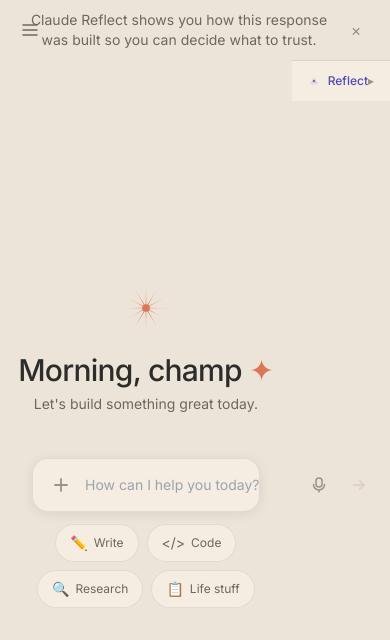
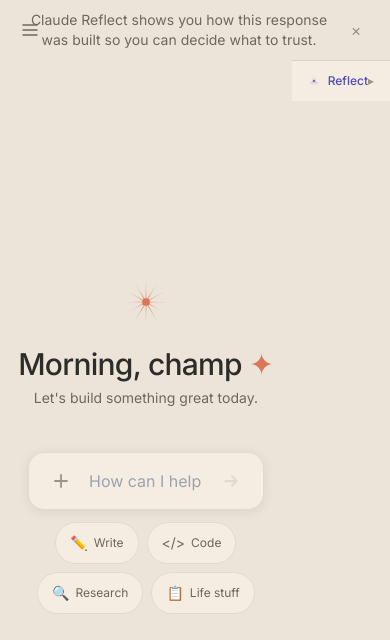
Before and after one commit to amanav050/claude-reflect, a React (Vite) app: page / in a window 390 px wide. Shown: the top 640 px of the page. Built offline with nearby package versions, Linux system fonts and the light colour scheme.

Commit message:
Mobile-friendly input bar

```diff
--- a/src/components/Layout/InputBar.jsx
+++ b/src/components/Layout/InputBar.jsx
@@ -1,51 +1,19 @@
 import { useState, useRef, useEffect } from 'react'
 
-const CATEGORY_CHIPS = [
-  { id: 'write', label: 'Write', icon: '✏️' },
-  { id: 'code', label: 'Code', icon: '</>' },
-  { id: 'research', label: 'Research', icon: '🔍' },
-  { id: 'life', label: 'Life stuff', icon: '📋' },
+const CATEGORIES = [
+  { label: 'Write', icon: '✏️', key: 'write' },
+  { label: 'Code', icon: '</>', key: 'code' },
+  { label: 'Research', icon: '🔍', key: 'research' },
+  { label: 'Life stuff', icon: '📋', key: 'life' },
 ]
-
 const SUB_CHIPS = {
-  write: [
-    'Draft a LinkedIn post about...',
-    'Write a cold email to...',
-    'Help me write a cover letter for...',
-    'Create a blog post on...',
-  ],
-  code: [
-    'Debug this error: ',
-    'Build a React component that...',
-    'Explain this code: ',
-    'Review my code for...',
-  ],
-  research: [
-    'Compare the pros and cons of...',
-    'Summarize the latest on...',
-    'What should I know before...',
-    'Break down how... works',
-  ],
-  life: [
-    'Plan a weekly routine for...',
-    'Help me decide between...',
-    'Create a budget for...',
-    'Write a message to...',
-  ],
+  write: ['Draft a LinkedIn post about...', 'Write a cold email to...', 'Help me write a cover letter for...', 'Create a blog post on...'],
+  code: ['Debug this error: ', 'Build a React component that...', 'Explain this code: ', 'Review my code for...'],
+  research: ['Compare the pros and cons of...', 'Summarize the latest on...', 'What should I know before...', 'Break down how... works'],
+  life: ['Plan a weekly routine for...', 'Help me decide between...', 'Create a budget for...', 'Write a message to...'],
 }
 
-const chipButtonClass =
-  'flex items-center gap-1.5 px-3.5 py-2 rounded-full text-xs transition-all duration-200 hover:scale-[1.03]'
-
-const chipButtonStyle = {
-  backgroundColor: 'var(--color-bg-card)',
-  color: 'var(--color-text-secondary)',
-  border: '1px solid var(--color-border)',
-}
-
-/* Check if browser supports Web Speech API */
-const SpeechRecognition =
-  typeof window !== 'undefined'
+const SpeechRecognition = typeof window !== 'undefined'
   ? window.SpeechRecognition || window.webkitSpeechRecognition
   : null
 
@@ -56,44 +24,41 @@
   const recognitionRef = useRef(null)
   const inputRef = useRef(null)
 
-  /* ── Voice recognition setup ── */
   useEffect(() => {
     if (!SpeechRecognition) return
-
-    const recognition = new SpeechRecognition()
-    recognition.continuous = false
-    recognition.interimResults = false
-    recognition.lang = 'en-US'
-
-    recognition.onresult = (event) => {
-      const transcript = event.results[0][0].transcript
+    try {
+      const r = new SpeechRecognition()
+      r.continuous = false
+      r.interimResults = false
+      r.lang = 'en-US'
+      r.onresult = (e) => {
+        const transcript = e.results[0][0].transcript
         setText((prev) => (prev ? prev + ' ' + transcript : transcript))
         setIsListening(false)
       }
-
-    recognition.onerror = () => {
-      setIsListening(false)
+      r.onerror = () => setIsListening(false)
+      r.onend = () => setIsListening(false)
+      recognitionRef.current = r
+    } catch {
+      recognitionRef.current = null
     }
-
-    recognition.onend = () => {
-      setIsListening(false)
-    }
-
-    recognitionRef.current = recognition
-
     return () => {
-      recognition.abort()
+      try { recognitionRef.current?.abort() } catch {}
     }
   }, [])
 
   const toggleVoice = () => {
     if (!recognitionRef.current) return
+    try {
       if (isListening) {
         recognitionRef.current.stop()
         setIsListening(false)
       } else {
         recognitionRef.current.start()
         setIsListening(true)
+      }
+    } catch {
+      setIsListening(false)
     }
   }
 
@@ -102,28 +67,27 @@
     if (!trimmed || disabled) return
     onSend(trimmed)
     setText('')
+    setChipState('categories')
   }
 
-  const handleKeyDown = (e) => {
-    if (e.key === 'Enter' && !e.shiftKey) {
+  const handleFormSubmit = (e) => {
     e.preventDefault()
     submit()
   }
-  }
 
-  const handleSubChipClick = (prompt) => {
+  const handleChipClick = (prompt) => {
     setText(prompt)
     setChipState('categories')
-    inputRef.current?.focus()
+    setTimeout(() => inputRef.current?.focus(), 100)
   }
 
   const hasText = text.trim().length > 0
 
   return (
-    <div className="px-4 py-3">
-      {/* ── Main input container ── */}
-      <div
-        className="flex items-center gap-2 rounded-2xl px-3 py-2.5 transition-all duration-200"
+    <div className="px-3 py-3 sm:px-4">
+      <form
+        onSubmit={handleFormSubmit}
+        className="flex items-center gap-2 rounded-2xl px-3 py-2 sm:py-2.5 transition-all duration-200"
         style={{
           backgroundColor: 'var(--color-bg-card)',
           border: '1px solid var(--color-border)',
@@ -133,7 +97,7 @@
         {/* Plus icon */}
         <button
           type="button"
-          className="flex items-center justify-center w-8 h-8 rounded-full shrink-0 hover:opacity-70 transition-opacity"
+          className="flex items-center justify-center w-10 h-10 min-w-[40px] min-h-[40px] rounded-full shrink-0 hover:opacity-70 active:opacity-50 transition-opacity"
           style={{ color: 'var(--color-text-tertiary)' }}
           aria-label="Attach"
         >
@@ -142,34 +106,36 @@
           </svg>
         </button>
 
-        {/* Input field */}
+        {/* Input */}
         <input
           ref={inputRef}
           type="text"
           value={text}
           onChange={(e) => setText(e.target.value)}
-          onKeyDown={handleKeyDown}
           disabled={disabled}
           placeholder="How can I help you today?"
-          className="flex-1 bg-transparent text-sm outline-none disabled:opacity-50 disabled:cursor-not-allowed"
-          style={{ color: 'var(--color-text-primary)' }}
+          autoComplete="off"
+          autoCorrect="on"
+          enterKeyHint="send"
+          className="flex-1 bg-transparent text-sm outline-none disabled:opacity-50 disabled:cursor-not-allowed min-w-0"
+          style={{ color: 'var(--color-text-primary)', fontSize: '16px' }}
         />
 
         {/* Voice button */}
-        {SpeechRecognition && (
+        {SpeechRecognition && recognitionRef.current && (
           <button
             type="button"
             onClick={toggleVoice}
             disabled={disabled}
             aria-label={isListening ? 'Stop listening' : 'Start voice input'}
-            className={`flex items-center justify-center w-8 h-8 rounded-full shrink-0 transition-all duration-200 ${
+            className={`flex items-center justify-center w-10 h-10 min-w-[40px] min-h-[40px] rounded-full shrink-0 transition-all active:opacity-50 ${
               isListening ? 'animate-mic-pulse' : 'hover:opacity-70'
             }`}
             style={{
               color: isListening ? 'var(--color-sparkle)' : 'var(--color-text-tertiary)',
             }}
           >
-            <svg width="16" height="16" viewBox="0 0 16 16" fill="none" stroke="currentColor" strokeWidth="1.5" strokeLinecap="round" strokeLinejoin="round">
+            <svg width="18" height="18" viewBox="0 0 16 16" fill="none" stroke="currentColor" strokeWidth="1.5" strokeLinecap="round" strokeLinejoin="round">
               <rect x="5" y="1" width="6" height="9" rx="3" />
               <path d="M2.5 7.5a5.5 5.5 0 0 0 11 0" />
               <path d="M8 13.5V15" />
@@ -179,67 +145,67 @@
 
         {/* Send button */}
         <button
-          type="button"
-          onClick={submit}
+          type="submit"
           disabled={disabled || !hasText}
           aria-label="Send message"
-          className="flex items-center justify-center w-8 h-8 rounded-full shrink-0 transition-all duration-200 disabled:opacity-20 disabled:cursor-not-allowed"
+          className="flex items-center justify-center w-10 h-10 min-w-[40px] min-h-[40px] rounded-full shrink-0 transition-all duration-200 disabled:opacity-20 disabled:cursor-not-allowed active:scale-95"
           style={{
             backgroundColor: hasText ? 'var(--color-accent-reflect)' : 'transparent',
             color: hasText ? '#FFFFFF' : 'var(--color-text-tertiary)',
           }}
         >
-          <svg width="16" height="16" viewBox="0 0 16 16" fill="none" stroke="currentColor" strokeWidth="2" strokeLinecap="round" strokeLinejoin="round">
+          <svg width="18" height="18" viewBox="0 0 16 16" fill="none" stroke="currentColor" strokeWidth="2" strokeLinecap="round" strokeLinejoin="round">
             <path d="M3 8h10M9 4l4 4-4 4" />
           </svg>
         </button>
-      </div>
+      </form>
 
-      {/* ── Quick-action chips (only in welcome state) ── */}
+      {/* Quick-action chips */}
       {showChips && (
-        <div className="mt-3">
+        <div className="flex items-center justify-center gap-2 mt-3 flex-wrap animate-fade-in px-1">
           {chipState === 'categories' ? (
-            <div
-              key="categories"
-              className="flex items-center justify-center gap-2 flex-wrap animate-fade-in"
+            CATEGORIES.map((c) => (
+              <button
+                key={c.key}
+                type="button"
+                onClick={() => setChipState(c.key)}
+                className="flex items-center gap-1.5 px-3.5 py-2.5 rounded-full text-xs transition-all active:scale-95 hover:scale-[1.03]"
+                style={{
+                  backgroundColor: 'var(--color-bg-card)',
+                  color: 'var(--color-text-secondary)',
+                  border: '1px solid var(--color-border)',
+                }}
               >
-              {CATEGORY_CHIPS.map((chip) => (
-                <button
-                  key={chip.id}
-                  type="button"
-                  onClick={() => setChipState(chip.id)}
-                  className={chipButtonClass}
-                  style={chipButtonStyle}
-                >
-                  <span className="text-sm">{chip.icon}</span>
-                  <span>{chip.label}</span>
+                <span className="text-sm">{c.icon}</span>
+                <span>{c.label}</span>
               </button>
-              ))}
-            </div>
+            ))
           ) : (
-            <div key={chipState} className="animate-fade-in">
-              <div className="flex items-center justify-center gap-2 flex-wrap">
-                {SUB_CHIPS[chipState].map((prompt) => (
-                  <button
-                    key={prompt}
-                    type="button"
-                    onClick={() => handleSubChipClick(prompt)}
-                    className={chipButtonClass}
-                    style={chipButtonStyle}
-                  >
-                    <span>{prompt}</span>
-                  </button>
-                ))}
-              </div>
+            <>
               <button
                 type="button"
                 onClick={() => setChipState('categories')}
-                className="block mx-auto mt-2 text-xs transition-colors duration-200 hover:opacity-80"
+                className="text-[11px] px-2.5 py-2 rounded-full active:opacity-50"
                 style={{ color: 'var(--color-text-tertiary)' }}
               >
                 ← Back
               </button>
-            </div>
+              {SUB_CHIPS[chipState]?.map((prompt, i) => (
+                <button
+                  key={i}
+                  type="button"
+                  onClick={() => handleChipClick(prompt)}
+                  className="px-3 py-2.5 rounded-full text-xs transition-all active:scale-95 hover:scale-[1.03]"
+                  style={{
+                    backgroundColor: 'var(--color-bg-card)',
+                    color: 'var(--color-text-secondary)',
+                    border: '1px solid var(--color-border)',
+                  }}
+                >
+                  {prompt}
+                </button>
+              ))}
+            </>
           )}
         </div>
       )}
```
Also changed, not shown: 1 other file (tests, documents, lock files or other folders). Lines whose indentation alone changed are shown as unchanged.
